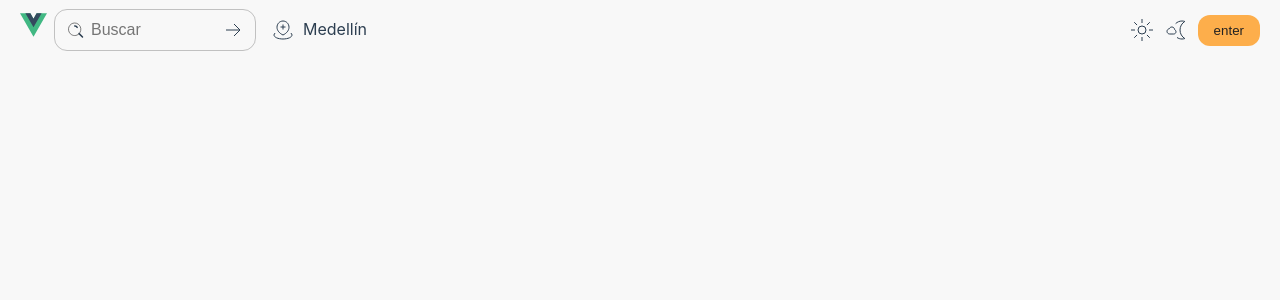
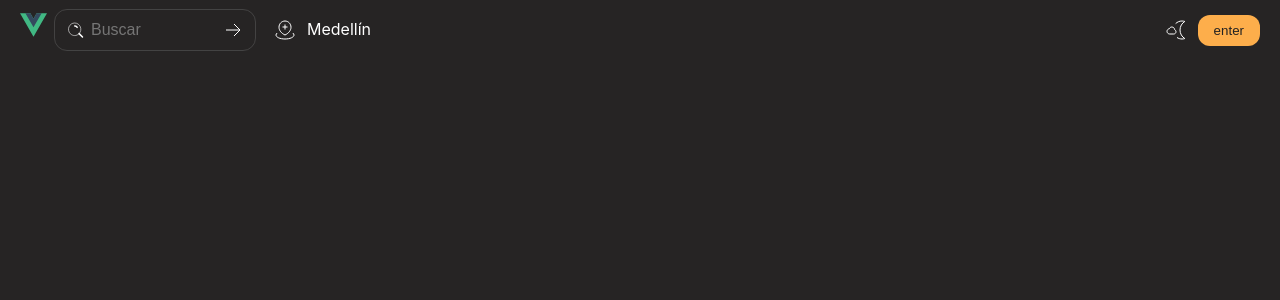
Before and after one commit to alejandroyunes/epiComprasDev, a Vue app: page / in a window 1280 px wide. Shown: the top 300 px of the page. Built offline with nearby package versions, Linux system fonts and the light colour scheme.

Commit message:
adding theme switcher

```diff
--- a/src/App.vue
+++ b/src/App.vue
@@ -1,6 +1,7 @@
 <script setup lang="ts">
 import { RouterLink, RouterView } from 'vue-router'
 import HeaderV from '@/components/header/HeaderV.vue'
+
 
 </script>
 
--- a/src/assets/base.scss
+++ b/src/assets/base.scss
@@ -1,4 +1,3 @@
-// --border: rgba(108, 108, 108, 0.3);
 :root {
   --primary: #fdae4b;
   --indigo: #2c3e50;
@@ -26,7 +25,7 @@
   --text-dark-2: rgba(235, 235, 235, 0.64);
 }
 
-:root {
+:root[data-color-scheme='light'] {
   --color-background: var(--white-soft);
   --color-background-soft: var(--white-soft);
   --color-background-mute: var(--white-mute);
@@ -42,11 +41,9 @@
   //Oposite
   --color-background-oposite: var(--text-light-1);
   --color-background-soft-oposite: var(--text-light-2);
-
 }
 
-@media (prefers-color-scheme: dark) {
-  :root {
+:root[data-color-scheme='dark'] {
   --color-background: var(--gray-dark);
   --color-background-oposite: var(--white-soft);
   --color-background-soft: var(--black-soft);
@@ -61,8 +58,6 @@
   //Oposite
   --color-background-oposite: var(--text-dark-1);
   --color-background-soft-oposite: var(--text-dark-2);
-
-  }
 }
 
 *,
--- a/src/components/header/HeaderV.vue
+++ b/src/components/header/HeaderV.vue
@@ -1,9 +1,29 @@
 <script setup lang="ts">
 import './header.scss'
+import { ref } from 'vue'
+
 import InputV from '@/components/header/input/InputV.vue'
 import LocationSvg from '../../components/icons/LocationSvg.vue'
 import SunSvg from '../../components/icons/SunSvg.vue'
 import MoonSvg from '../../components/icons/MoonS.vue'
+
+const isDarkMode = ref(true)
+localStorage.setItem('isDarkMode', isDarkMode.value)
+
+const newColorScheme = isDarkMode.value ? 'dark' : 'light'
+document.documentElement.setAttribute('data-color-scheme', newColorScheme)
+
+// if(isDarkMode.value) {
+//   document.documentElement.setAttribute('data-color-scheme', 'dark')
+// } else {
+//   document.documentElement.setAttribute('data-color-scheme', 'light')
+// }
+
+const handleTheme = () => {
+  isDarkMode.value = !isDarkMode.value
+  localStorage.setItem('isDarkMode', isDarkMode.value)
+}
+
 
 </script>
 
@@ -31,8 +51,8 @@ import MoonSvg from '../../components/icons/MoonS.vue'
         </div>
 
         <div class="right">
-          <SunSvg class="sun" />
-          <MoonSvg class="moon" />
+          <SunSvg v-show="!isDarkMode" @click="handleTheme" class="sun" />
+          <MoonSvg v-show="isDarkMode" @click="handleTheme" class="moon" />
           <button>enter</button>
         </div>
 
--- a/src/components/header/header.scss
+++ b/src/components/header/header.scss
@@ -55,7 +55,7 @@
       display: flex;
       align-items: center;
       .icon {
-        margin: 0 8px;
+        margin: 0 10px;
         #path-2 {
           stroke: var(--color-background-oposite);
         }
--- a/src/components/header/input/input.scss
+++ b/src/components/header/input/input.scss
@@ -33,6 +33,7 @@
   outline: 1px solid var(--color-border-hover);
   background-color: var(--color-background);
   color: var(--color-heading);
+
   @media (max-width: 1024px) {
     min-width: 0;
   }
```
Lines whose indentation alone changed are shown as unchanged.
